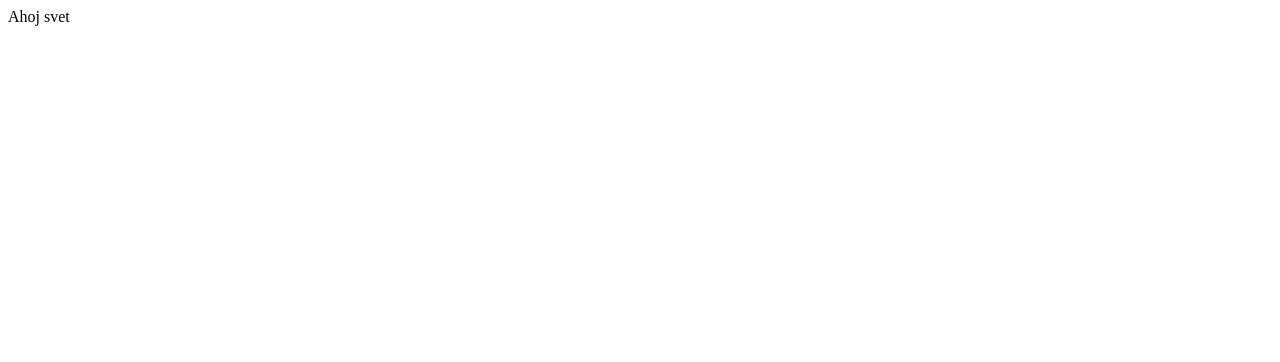
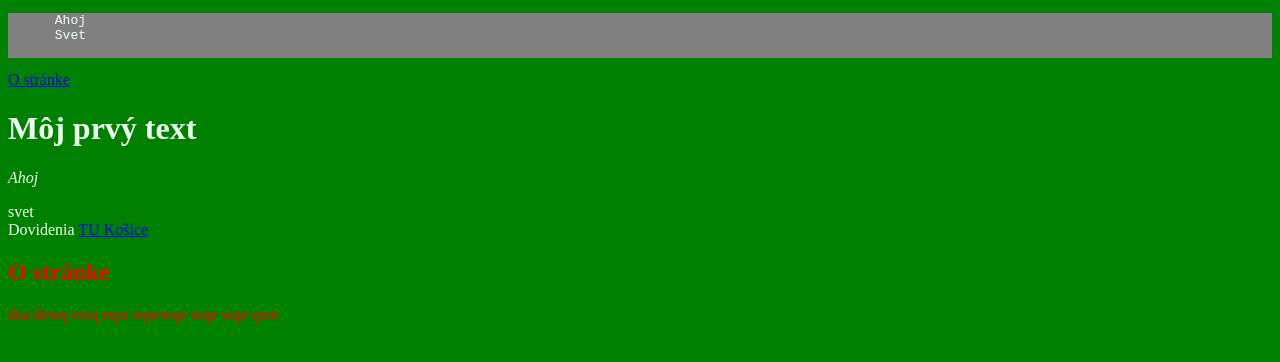
Before and after one commit to skorecko/WT2020sk, a website: page index.html in a window 1280 px wide. Drawn offline with Linux system fonts and the light colour scheme.

Commit message:
po 1. prednaske

```diff
--- a/index.html
+++ b/index.html
@@ -3,9 +3,46 @@
   <head>
     <title>Moja prvá stránka</title>
     <meta charset="UTF-8" />
+
+    <style>
+      pre {
+        background-color: gray;
+      }
+      body {
+        background-color: rgb(200, 178, 211);
+      }
+
+      #abt {
+        color: red;
+      }
+      #abt:hover {
+        background-color: white;
+      }
+
+      body {
+        background-color: green;
+        color: honeydew;
+      }
+    </style>
   </head>
 
   <body>
-    Ahoj svet
+    <pre>
+      Ahoj
+      Svet
+    </pre>
+    <a href="#abt">O stránke</a>
+    <h1>Môj prvý text</h1>
+    <p><i>Ahoj</i></p>
+    <div>svet</div>
+
+    Dovidenia
+
+    <a target="_blank" href="http://www.tuke.sk"> TU Košice </a>
+
+    <div id="abt">
+      <h2>O stránke</h2>
+      dsa dewq ewq eqw eqwwqe wqe wqe qwe
+    </div>
   </body>
 </html>
```
